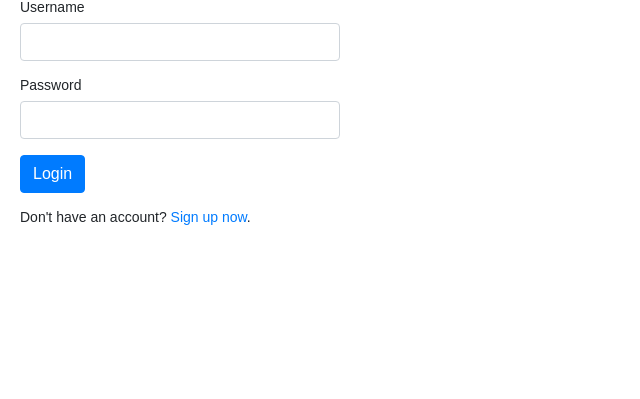
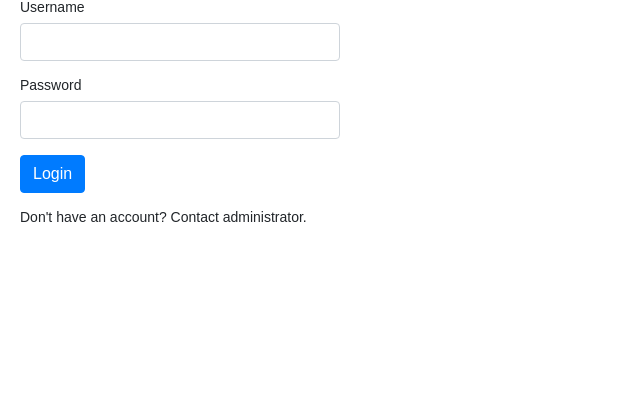
Before and after one commit to grtumanyan/2288_support, a PHP site: page /login.php in a window 1280 px wide. Shown: the part 99-498 px from the top of the page, without its empty margins (0-640 px from the left). Run offline with PHP 8.4, Linux system fonts and the light colour scheme.

Commit message:
Login functionality

```diff
--- a/login.php
+++ b/login.php
@@ -35,7 +35,7 @@ if($_SERVER["REQUEST_METHOD"] == "POST") {
     } else {
         $password = trim($_POST["password"]);
     }
-
+    var_dump($password);exit;
     // Validate credentials
     if (empty($username_err) && empty($password_err)) {
         try {
@@ -109,7 +109,7 @@ var_dump($user);exit;
             <div class="form-group">
                 <input type="submit" class="btn btn-primary" value="Login">
             </div>
-            <p>Don't have an account? <a href="register.php">Sign up now</a>.</p>
+            <p>Don't have an account? Contact administrator.</p>
         </form>
     </div>
 </body>
```
